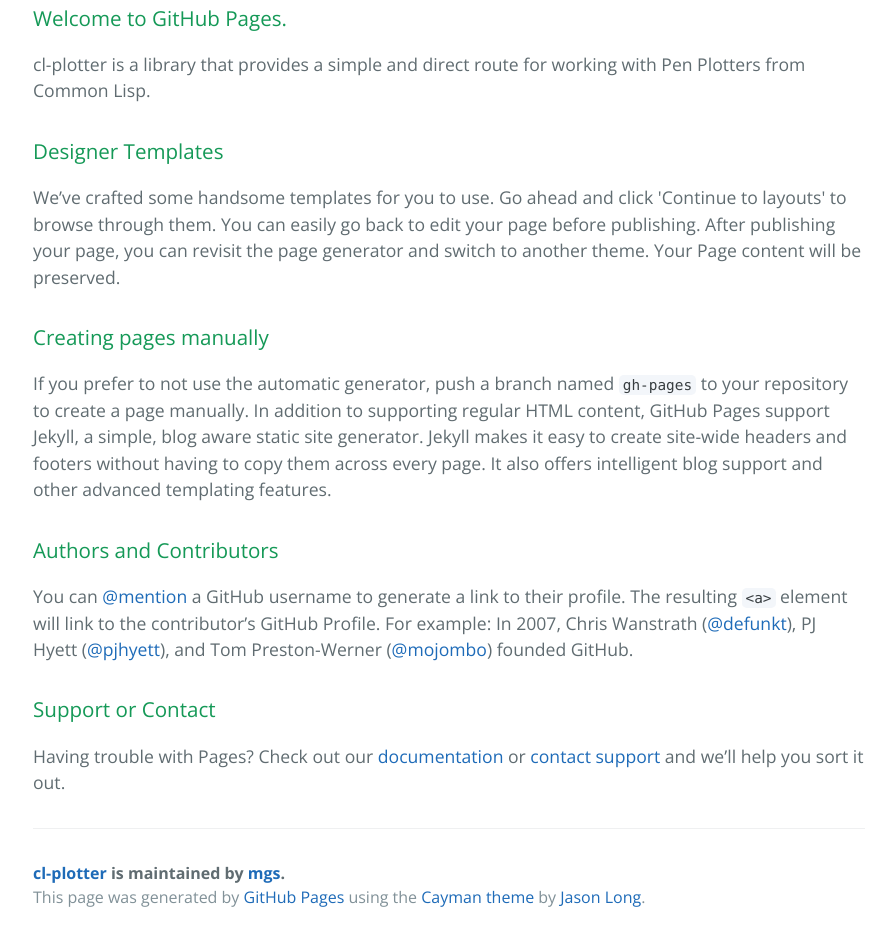
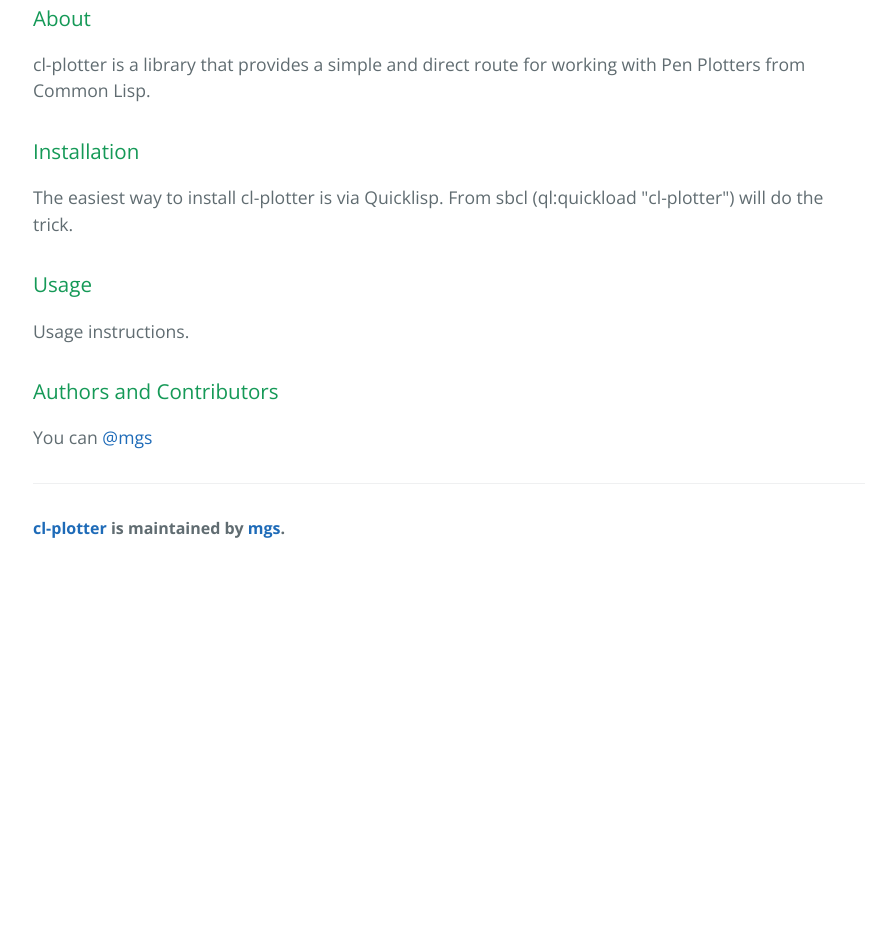
Before and after one commit to mgs/cl-plotter, a plain HTML site: page index.html in a window 1280 px wide. Shown: the part 412-1353 px from the top of the page, without its empty margins (191-1083 px from the left). After the commit the page ends 984 px from the top, so only its background shows below. Drawn offline with nearby package versions, Linux system fonts and the light colour scheme.

Commit message:
Update index.html

```diff
--- a/index.html
+++ b/index.html
@@ -20,34 +20,27 @@
 
     <section class="main-content">
       <h3>
-<a id="cl-plotter" class="anchor" href="#welcome-to-github-pages" aria-hidden="true"><span class="octicon octicon-link"></span></a>Welcome to GitHub Pages.</h3>
+<a id="about" class="anchor" href="#about" aria-hidden="true"><span class="octicon octicon-link"></span></a>About</h3>
 
 <p>cl-plotter is a library that provides a simple and direct route for working with Pen Plotters from Common Lisp.</p>
 
 <h3>
-<a id="designer-templates" class="anchor" href="#designer-templates" aria-hidden="true"><span class="octicon octicon-link"></span></a>Designer Templates</h3>
+<a id="Installation" class="anchor" href="#installation" aria-hidden="true"><span class="octicon octicon-link"></span></a>Installation</h3>
 
-<p>We’ve crafted some handsome templates for you to use. Go ahead and click 'Continue to layouts' to browse through them. You can easily go back to edit your page before publishing. After publishing your page, you can revisit the page generator and switch to another theme. Your Page content will be preserved.</p>
+<p>The easiest way to install cl-plotter is via Quicklisp. From sbcl (ql:quickload "cl-plotter") will do the trick.</p>
 
 <h3>
-<a id="creating-pages-manually" class="anchor" href="#creating-pages-manually" aria-hidden="true"><span class="octicon octicon-link"></span></a>Creating pages manually</h3>
+<a id="Usage" class="anchor" href="#usage" aria-hidden="true"><span class="octicon octicon-link"></span></a>Usage</h3>
 
-<p>If you prefer to not use the automatic generator, push a branch named <code>gh-pages</code> to your repository to create a page manually. In addition to supporting regular HTML content, GitHub Pages support Jekyll, a simple, blog aware static site generator. Jekyll makes it easy to create site-wide headers and footers without having to copy them across every page. It also offers intelligent blog support and other advanced templating features.</p>
+<p>Usage instructions.</p>
 
 <h3>
 <a id="authors-and-contributors" class="anchor" href="#authors-and-contributors" aria-hidden="true"><span class="octicon octicon-link"></span></a>Authors and Contributors</h3>
 
-<p>You can <a href="https://github.com/blog/821" class="user-mention">@mention</a> a GitHub username to generate a link to their profile. The resulting <code>&lt;a&gt;</code> element will link to the contributor’s GitHub Profile. For example: In 2007, Chris Wanstrath (<a href="https://github.com/defunkt" class="user-mention">@defunkt</a>), PJ Hyett (<a href="https://github.com/pjhyett" class="user-mention">@pjhyett</a>), and Tom Preston-Werner (<a href="https://github.com/mojombo" class="user-mention">@mojombo</a>) founded GitHub.</p>
-
-<h3>
-<a id="support-or-contact" class="anchor" href="#support-or-contact" aria-hidden="true"><span class="octicon octicon-link"></span></a>Support or Contact</h3>
-
-<p>Having trouble with Pages? Check out our <a href="https://help.github.com/pages">documentation</a> or <a href="https://github.com/contact">contact support</a> and we’ll help you sort it out.</p>
+<p>You can <a href="https://mgs.github.io/" class="user-mention">@mgs</a></p>
 
       <footer class="site-footer">
         <span class="site-footer-owner"><a href="https://github.com/mgs/cl-plotter">cl-plotter</a> is maintained by <a href="https://github.com/mgs">mgs</a>.</span>
-
-        <span class="site-footer-credits">This page was generated by <a href="https://pages.github.com">GitHub Pages</a> using the <a href="https://github.com/jasonlong/cayman-theme">Cayman theme</a> by <a href="https://twitter.com/jasonlong">Jason Long</a>.</span>
       </footer>
 
     </section>
```
